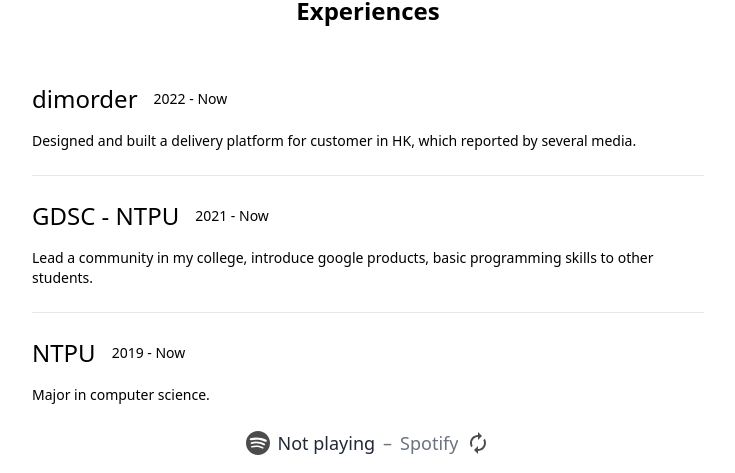
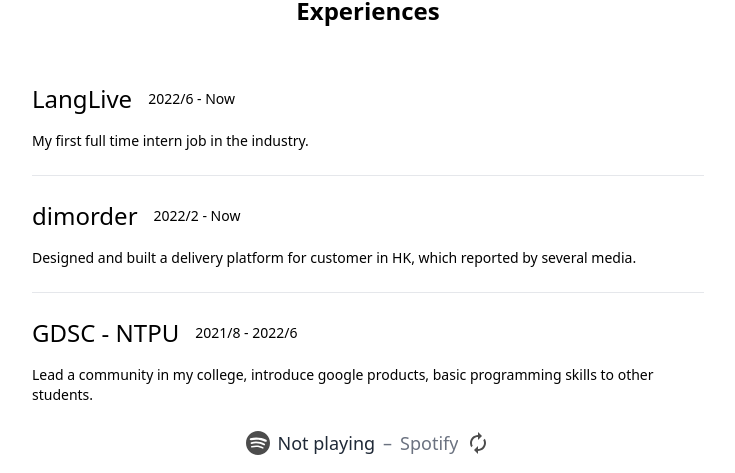
Before and after one commit to f312213213/personal-website, a Next.js app: page /about in a window 1280 px wide. Shown: the part 889-1362 px from the top of the page, without its empty margins (272-1007 px from the left). Built offline with nearby package versions, Linux system fonts and the light colour scheme; no server answers.

Commit message:
update experience

```diff
--- a/constant/userData.js
+++ b/constant/userData.js
@@ -58,19 +58,19 @@ export default {
     ],
     experience: [
       {
+        companyName: 'LangLive',
+        timeLine: '2022/6 - Now',
+        description: 'My first full time intern job in the industry.'
+      },
+      {
         companyName: 'dimorder',
-        timeLine: '2022 - Now',
+        timeLine: '2022/2 - Now',
         description: 'Designed and built a delivery platform for customer in HK, which reported by several media.'
       },
       {
         companyName: 'GDSC - NTPU',
-        timeLine: '2021 - Now',
+        timeLine: '2021/8 - 2022/6',
         description: 'Lead a community in my college, introduce google products, basic programming skills to other students.'
-      },
-      {
-        companyName: 'NTPU',
-        timeLine: '2019 - Now',
-        description: 'Major in computer science.'
       }
     ],
     mainSocial: {
```
